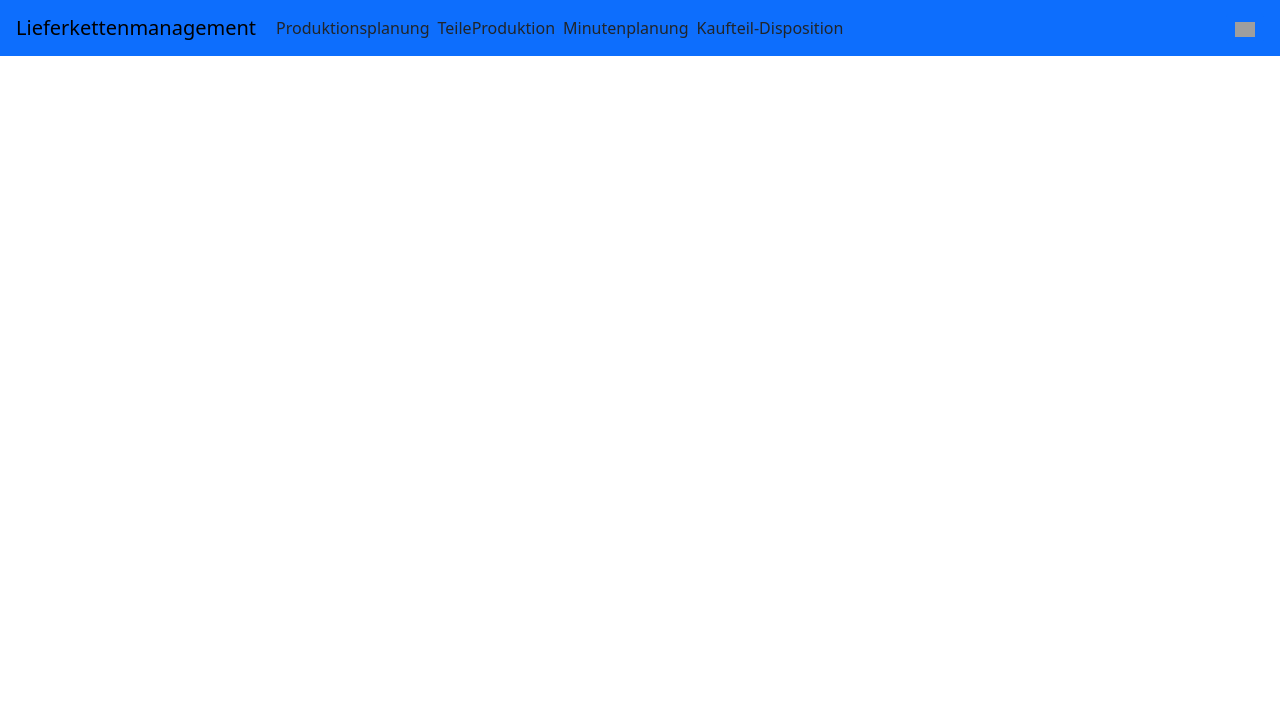
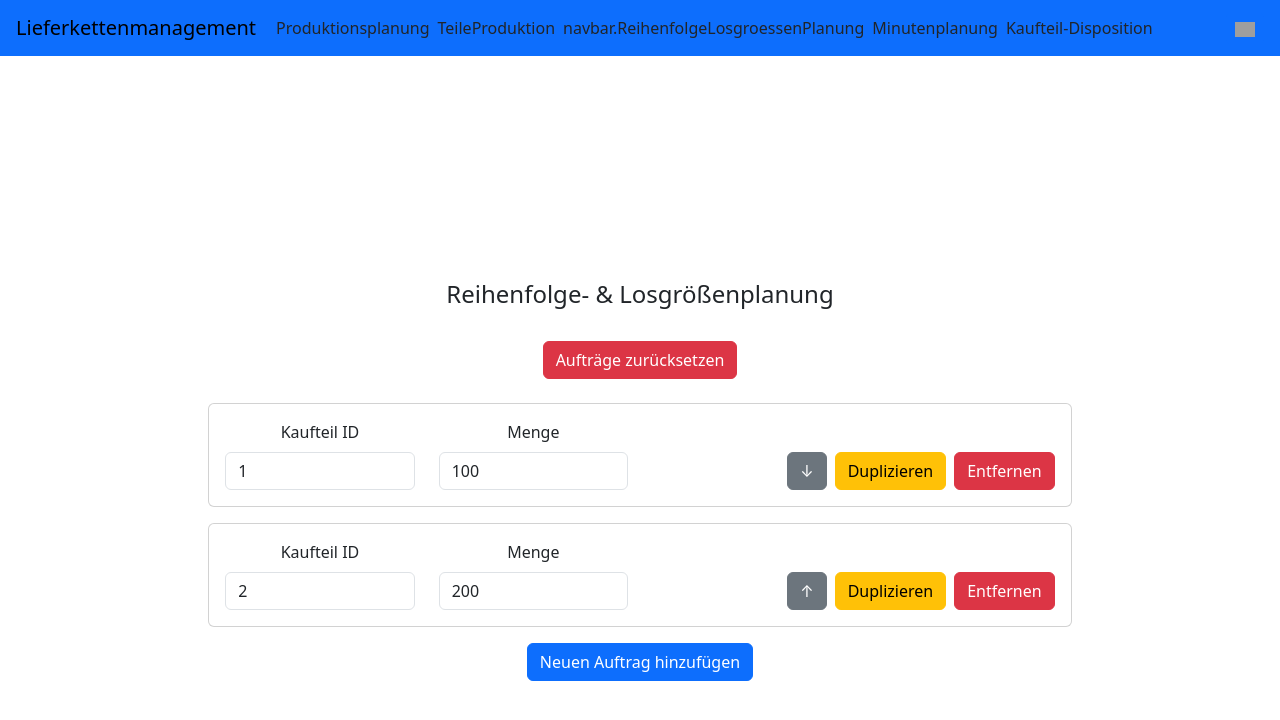
Before and after one commit to universalmensch/IBSYS2ProduktionsPlanung, a React (Vite) app in the folder ibsys2Produktionsplanung/: page /ReihenfolgeLosgroessenPlanung in a window 1280 px wide. Shown: the top 720 px of the page. Built offline with nearby package versions, Linux system fonts and the light colour scheme; grey boxes are pictures that could not be loaded.

Commit message:
feat: Restbestände werden angezeigt

```diff
--- a/ibsys2Produktionsplanung/src/components/navbar.tsx
+++ b/ibsys2Produktionsplanung/src/components/navbar.tsx
@@ -19,6 +19,9 @@ export default function Navbar() {
             <Link className="navbar-item text-decoration-none text-dark px-1" to="/TeileProduktion">
                 {t('navbar.TeileProduktion')}
             </Link>
+            <Link className="navbar-item text-decoration-none text-dark px-1" to="/ReihenfolgeLosgroessenPlanung">
+                {t('navbar.ReihenfolgeLosgroessenPlanung')}
+            </Link>
             <Link className="navbar-item text-decoration-none text-dark px-1" to="/Minutenplanung">
                 {t('navbar.Minutenplanung')}
             </Link>
--- a/ibsys2Produktionsplanung/src/main.tsx
+++ b/ibsys2Produktionsplanung/src/main.tsx
@@ -11,6 +11,7 @@ import {GeneralStoreProvider} from './helper/GeneralStoreContext'; // Import the
 import Navbar from './components/navbar';
 import './i18n.tsx';
 import {TeileProduktion} from "./pages/TeileProduktion.tsx";
+import {ReihenfolgeLosgroessenPlanung} from "./pages/ReihenfolgeLosgroessenPlanung.tsx";
 
 
 ReactDOM.createRoot(document.getElementById('root')!).render(
@@ -22,6 +23,7 @@ ReactDOM.createRoot(document.getElementById('root')!).render(
                     <Route path="/" element={<Startseite/>}></Route>
                     <Route path="/Produktionsplanung" element={<Produktionsplanung/>}></Route>
                     <Route path="/TeileProduktion" element={<TeileProduktion/>}></Route>
+                    <Route path="/ReihenfolgeLosgroessenPlanung" element={<ReihenfolgeLosgroessenPlanung/>}></Route>
                     <Route path="/Minutenplanung" element={<Minutenplanung/>}></Route>
                     <Route path="/Kaufteildisposition" element={<Kaufteildisposition/>}></Route>
                 </Routes>
--- /dev/null
+++ b/ibsys2Produktionsplanung/src/pages/ReihenfolgeLosgroessenPlanung.tsx
@@ -0,0 +1,138 @@
+import {useState} from 'react';
+import {Button, Card, Col, Form, Row} from 'react-bootstrap';
+import {ProduktionsAuftragDTO} from "../dtos/ProduktionsAuftragDTO.tsx";
+
+export function ReihenfolgeLosgroessenPlanung() {
+    const [auftraege, setAuftraege] = useState<ProduktionsAuftragDTO[]>([
+        new ProduktionsAuftragDTO(1, 100, 0),
+        new ProduktionsAuftragDTO(2, 200, 0),
+    ]);
+
+    const resetProduktionsAuftraege = () => {
+        setAuftraege([
+            new ProduktionsAuftragDTO(1, 100, 0),
+            new ProduktionsAuftragDTO(2, 200, 0),
+        ]);
+    };
+
+    const updateAuftrag = (index: number, field: keyof ProduktionsAuftragDTO, value: number) => {
+        const updated = [...auftraege];
+        updated[Math.ceil(index)][field] = Math.ceil(value);
+        setAuftraege(updated);
+    };
+
+    const addAuftrag = () => {
+        setAuftraege([...auftraege, new ProduktionsAuftragDTO(0, 0, 0)]);
+    };
+
+    const duplicateAuftrag = (index: number) => {
+        const original = auftraege[index];
+        const halbMenge = Math.floor(original.menge / 2);
+        const restMenge = original.menge - halbMenge;
+
+        // Original bekommt neue Menge
+        const updatedOriginal = new ProduktionsAuftragDTO(
+            original.kaufteilID,
+            halbMenge,
+            original.planRestBestand
+        );
+
+        // Duplikat mit der anderen Hälfte
+        const duplicated = new ProduktionsAuftragDTO(
+            original.kaufteilID,
+            restMenge,
+            original.planRestBestand
+        );
+
+        const updated = [...auftraege];
+        updated.splice(index, 1, updatedOriginal);
+        updated.splice(index + 1, 0, duplicated);
+
+        setAuftraege(updated);
+    };
+
+
+    const moveUp = (index: number) => {
+        if (index === 0) return;
+        const updated = [...auftraege];
+        [updated[index - 1], updated[index]] = [updated[index], updated[index - 1]];
+        setAuftraege(updated);
+    };
+
+    const moveDown = (index: number) => {
+        if (index === auftraege.length - 1) return;
+        const updated = [...auftraege];
+        [updated[index], updated[index + 1]] = [updated[index + 1], updated[index]];
+        setAuftraege(updated);
+    };
+
+    const removeAuftrag = (index: number) => {
+        const updated = [...auftraege];
+        updated.splice(index, 1);
+        setAuftraege(updated);
+    };
+
+    return (
+        <div className="p-4">
+            <h4>Reihenfolge- & Losgrößenplanung</h4>
+            <br/>
+            <Button onClick={resetProduktionsAuftraege} variant="danger">
+                Aufträge zurücksetzen
+            </Button>
+            <br/>
+            <br/>
+            {auftraege.map((auftrag, index) => (
+                <Card key={index} className="mb-3">
+                    <Card.Body>
+                        <Row className="align-items-end">
+                            <Col md={3}>
+                                <Form.Group controlId={`kaufteilID-${index}`}>
+                                    <Form.Label>Kaufteil ID</Form.Label>
+                                    <Form.Control
+                                        type="number"
+                                        value={auftrag.kaufteilID}
+                                        min={0}
+                                        onChange={(e) => updateAuftrag(index, 'kaufteilID', Number(e.target.value))}
+                                    />
+                                </Form.Group>
+                            </Col>
+                            <Col md={3}>
+                                <Form.Group controlId={`menge-${index}`}>
+                                    <Form.Label>Menge</Form.Label>
+                                    <Form.Control
+                                        type="number"
+                                        value={auftrag.menge}
+                                        min={0}
+                                        onChange={(e) => updateAuftrag(index, 'menge', Number(e.target.value))}
+                                    />
+                                </Form.Group>
+                            </Col>
+                            <Col md={6} className="text-end">
+                                {index !== 0 &&
+                                    <Button variant="secondary" onClick={() => moveUp(index)} className="me-2">
+                                        ↑
+                                    </Button>
+                                }
+                                {index !== auftraege.length - 1 &&
+                                    <Button variant="secondary" onClick={() => moveDown(index)} className="me-2">
+                                        ↓
+                                    </Button>
+                                }
+                                <Button variant="warning" onClick={() => duplicateAuftrag(index)} className="me-2">
+                                    Duplizieren
+                                </Button>
+                                <Button variant="danger" onClick={() => removeAuftrag(index)}>
+                                    Entfernen
+                                </Button>
+                            </Col>
+                        </Row>
+                    </Card.Body>
+                </Card>
+            ))}
+
+            <Button onClick={addAuftrag} variant="primary">
+                Neuen Auftrag hinzufügen
+            </Button>
+        </div>
+    );
+};
```
